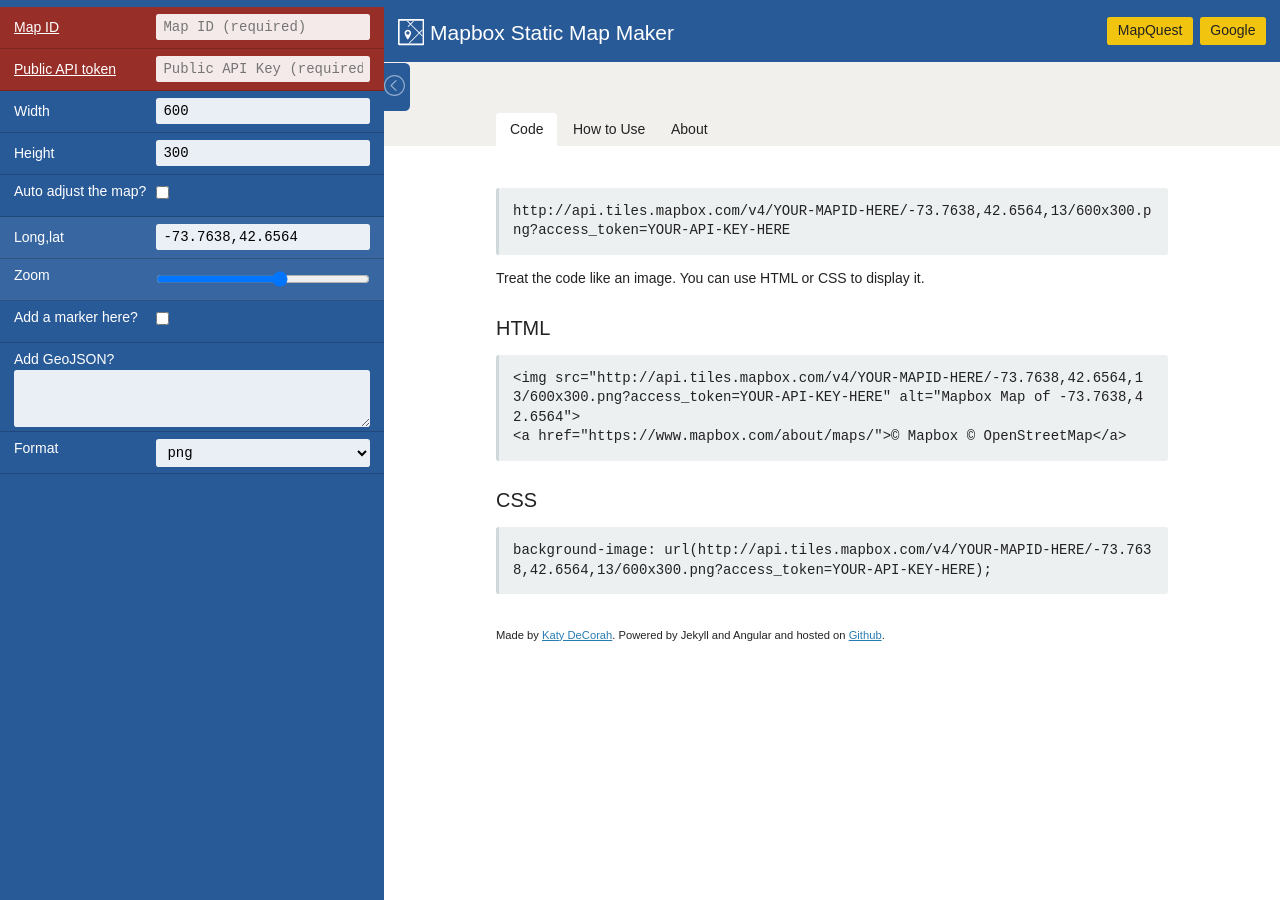
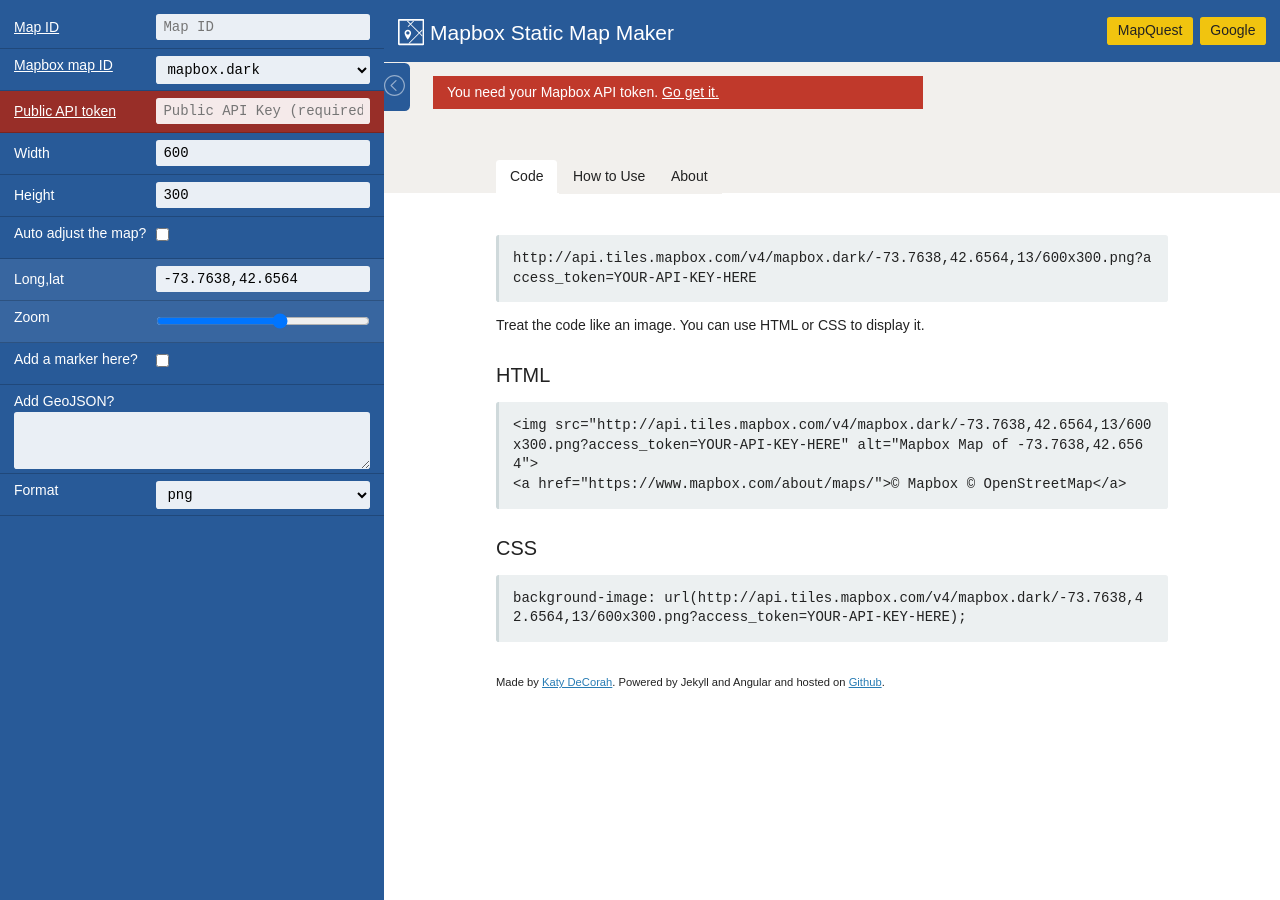
Before and after one commit to katydecorah/staticmapmaker, a Jekyll site: the page built from mapbox/index.html, in a window 1280 px wide. Built offline with Jekyll 4.4.1, drawn with Linux system fonts in a browser that asks for light colours; nearby versions of some CDN libraries.

Commit message:
adds mapbox ids

```diff
--- a/_includes/controls/mapbox.html
+++ b/_includes/controls/mapbox.html
@@ -1,8 +1,15 @@
 <fieldset>
-<div class="form-group[[ base.mapID && ' ' || ' error' ]]">
+<div class="form-group">
 <label for="mapid" class="cushion" data-toggle="popover" data-content="Which one of your projects, styles, or data would you like to work with? Enter the map id here."><a href="https://www.mapbox.com/projects/">Map ID</a></label>
-<div class="form-control"><input type="text" ng-model="base.mapID" id="mapid" placeholder="Map ID (required)"></div>
+<div class="form-control"><input type="text" ng-model="base.mapID" id="mapid" placeholder="Map ID"></div>
 </div>
+
+<div class="form-group">
+  <label for="mapboxID" data-toggle="popover" data-content="Or use a Mapbox map style instead of your own."><a href="https://www.mapbox.com/developers/api/maps/#mapids">Mapbox map ID</a></label>
+  <div class="form-control"><select ng-model="base.mapboxID" ng-options="id for id in  mapboxids" id="mapboxID" ng-disabled="base.mapID">
+  </select></div>
+</div>
+
 <div class="form-group[[ base.API && ' ' || ' error' ]]">
 <label for="api" class="cushion" data-toggle="popover" data-content="You need a public API token to access the Mapbox static API. Follow the link to access your public token.">
 <a href="https://www.mapbox.com/account/apps/" target="_blank">Public API token</a></label>
--- a/_includes/map/mapbox.html
+++ b/_includes/map/mapbox.html
@@ -1,8 +1,7 @@
-<div ng-if="base.mapID == ''" class="alert">You need to enter a Mapbox map ID. <a href="https://www.mapbox.com/projects/">Go get it.</a></div>
-<div ng-if="base.API ==''" class="alert">You need your Mapbox API token. <a href="https://www.mapbox.com/account/apps/">Go get it.</a></div>
+<div ng-if="!base.API" class="alert">You need your Mapbox API token. <a href="https://www.mapbox.com/account/apps/">Go get it.</a></div>
 <div class="alert" ng-if="base.auto !=true && base.location == ''">You need to enter a location.</a></div>
-{% capture mapcode %}http://api.tiles.mapbox.com/v4/[[ base.mapID && base.mapID || 'YOUR-MAPID-HERE' ]][[ geojson && '/geojson('+geojson+')' || '' | nospace | escape ]][[  showMarker == true && ( base.markerCustom  && '/url-'+ (base.markerCustom | encode ) || '/pin-' + base.markerSize + '-' + base.markerLabel + '+' + base.markerColor.split('#').join('')) || '' ]][[ showMarker == true && '(' + base.location + ')' || '' | nospace]]/[[ base.auto == true && 'auto' || base.location+','+base.zoom | nospace ]]/[[ base.width ]]x[[ base.height ]][[ base.format !== '@2x.png' && '.'+base.format || base.format ]]?access_token=[[ base.API && base.API || 'YOUR-API-KEY-HERE' ]]{% endcapture %}
-<div ng-if="base.mapID && base.API ">
+{% capture mapcode %}http://api.tiles.mapbox.com/v4/[[ base.mapID && base.mapID || base.mapboxID ]][[ geojson && '/geojson('+geojson+')' || '' | nospace | escape ]][[  showMarker == true && ( base.markerCustom  && '/url-'+ (base.markerCustom | encode ) || '/pin-' + base.markerSize + '-' + base.markerLabel + '+' + base.markerColor.split('#').join('')) || '' ]][[ showMarker == true && '(' + base.location + ')' || '' | nospace]]/[[ base.auto == true && 'auto' || base.location+','+base.zoom | nospace ]]/[[ base.width ]]x[[ base.height ]][[ base.format !== '@2x.png' && '.'+base.format || base.format ]]?access_token=[[ base.API && base.API || 'YOUR-API-KEY-HERE' ]]{% endcapture %}
+<div ng-if="base.API">
 <img ng-src="{{ mapcode }}" alt="Mapbox map" class="static-map" id="map">
 <div class="attribution"><a href="https://www.mapbox.com/about/maps/" target="_blank">&copy; Mapbox &copy; OpenStreetMap</a></div>
 </div>
--- a/js/main.js
+++ b/js/main.js
@@ -43,6 +43,7 @@
     markerSize: "s",
     API: null,
     mapID: null,
+    mapboxID: "mapbox.dark",
     markerColor: "285A98",
     markerLabel: "heart",
     markerCustom: null
@@ -54,6 +55,9 @@
 ];
 $scope.labels = [ "airfield", "airport", "alcohol-shop", "america-football", "art-gallery", "bakery", "bank", "bar", "baseball", "basketball", "beer", "bicycle", "building", "bus", "cafe", "camera", "campsite", "car", "cemetery", "chemist", "cinema", "circle-stroked", "circle", "city", "clothing-store", "college", "commercial", "cricket", "cross", "dam", "danger", "disability", "dog-park", "embassy", "emergency-telephone", "entrance", "farm", "fast-food", "ferry", "fire-station", "fuel", "garden", "golf", "grocery", "hairdresser", "harbor", "heart", "heliport", "hospital", "industrial", "land-use", "laundry", "library", "lighthouse", "lodging", "logging", "london-underground", "marker-stroked", "marker", "minefield", "mobilephone", "monument", "museum", "music", "oil-well", "park2", "park", "parking-garage", "parking", "pharmacy", "pitch", "place-of-worship", "playground", "police", "polling-place", "post", "prison", "rail-above", "rail-light", "rail-metro", "rail-underground", "rail", "religious-christian", "religious-jewish", "religious-muslim", "restaurant", "roadblock", "rocket", "school", "scooter", "shop", "skiing", "slaughterhouse", "soccer", "square-stroked", "square", "star-stroked", "star", "suitcase", "swimming", "telephone", "tennis", "theatre", "toilets", "town-hall", "town", "triangle-stroked", "triangle", "village", "warehouse", "waste-basket", "water", "wetland", "zoo", "a", "0", "1", "2", "3", "4", "5", "6", "7", "8", "9" ];
 $scope.formats = [ "png", "png32", "png64", "png128", "png256", "jpg70", "jpg80", "jpg90", "@2x.png" ];
+
+$scope.mapboxids = [ "mapbox.streets","mapbox.light","mapbox.dark","mapbox.satellite","mapbox.streets-satellite","mapbox.wheatpaste","mapbox.streets-basic","mapbox.comic","mapbox.outdoors","mapbox.run-bike-hike","mapbox.pencil","mapbox.pirates","mapbox.emerald","mapbox.high-contrast" ];
+
 }]);
 
 
```
Also changed, not shown: js/lib/app.js, js/main.min.js.
